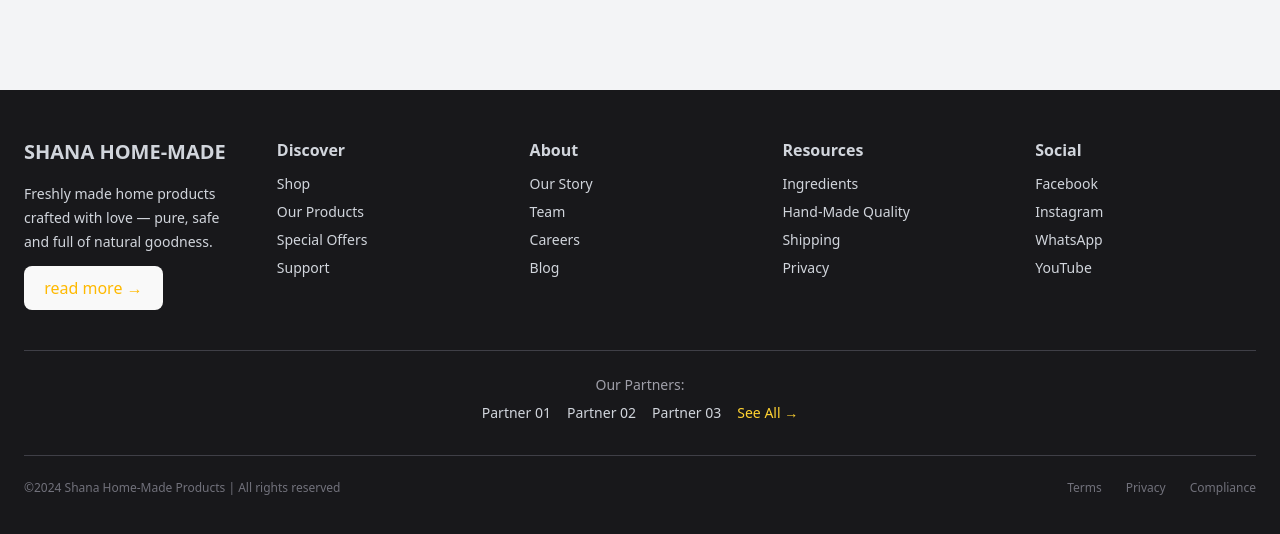
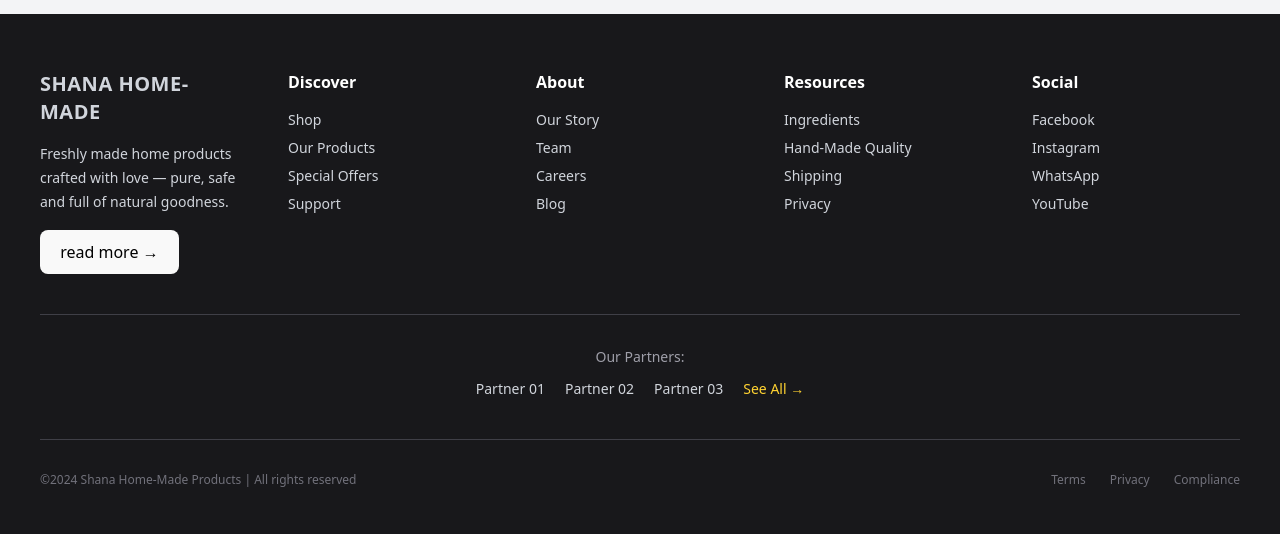
Before and after one commit to Shana-dude/mernpro-aws-ecom, a React (Vite) app in the folder frontend/: page / in a window 1280 px wide. Shown: the part 256-790 px from the top of the page. Built offline with nearby package versions, Linux system fonts and the light colour scheme; no server answers.

Commit message:
Update App.jsx

```diff
--- a/frontend/src/App.jsx
+++ b/frontend/src/App.jsx
@@ -129,86 +129,92 @@
       </main>
 
       {/* ================= FOOTER ================= */}
-      <footer className="bg-zinc-900 text-gray-300 py-12 px-6">
-        <div className="max-w-7xl mx-auto grid grid-cols-1 md:grid-cols-5 gap-8">
+     <footer className="bg-zinc-900 text-gray-300 py-14 px-10">
+  <div className="max-w-7xl mx-auto grid grid-cols-1 md:grid-cols-5 gap-10">
+
     {/* Brand */}
     <div>
-            <h2 className="text-xl font-semibold">SHANA HOME-MADE</h2>
+      <h2 className="text-xl font-semibold tracking-wide">SHANA HOME-MADE</h2>
       <p className="mt-4 text-sm leading-6">
         Freshly made home products crafted with love —
         pure, safe and full of natural goodness.
       </p>
-            <button className="mt-3 text-sm text-amber-400 hover:text-amber-300">
+
+      <button className="mt-4 bg-amber-400 text-black text-sm px-4 py-1 rounded hover:opacity-80 transition">
         read more →
       </button>
     </div>
 
     {/* Discover */}
     <div>
-            <h3 className="font-semibold mb-3">Discover</h3>
+      <h3 className="font-semibold mb-4 text-white">Discover</h3>
       <ul className="space-y-2 text-sm">
-              <li>Shop</li>
-              <li>Our Products</li>
-              <li>Special Offers</li>
-              <li>Support</li>
+        <li className="hover:text-white cursor-pointer">Shop</li>
+        <li className="hover:text-white cursor-pointer">Our Products</li>
+        <li className="hover:text-white cursor-pointer">Special Offers</li>
+        <li className="hover:text-white cursor-pointer">Support</li>
       </ul>
     </div>
 
     {/* About */}
     <div>
-            <h3 className="font-semibold mb-3">About</h3>
+      <h3 className="font-semibold mb-4 text-white">About</h3>
       <ul className="space-y-2 text-sm">
-              <li>Our Story</li>
-              <li>Team</li>
-              <li>Careers</li>
-              <li>Blog</li>
+        <li className="hover:text-white cursor-pointer">Our Story</li>
+        <li className="hover:text-white cursor-pointer">Team</li>
+        <li className="hover:text-white cursor-pointer">Careers</li>
+        <li className="hover:text-white cursor-pointer">Blog</li>
       </ul>
     </div>
 
     {/* Resources */}
     <div>
-            <h3 className="font-semibold mb-3">Resources</h3>
+      <h3 className="font-semibold mb-4 text-white">Resources</h3>
       <ul className="space-y-2 text-sm">
-              <li>Ingredients</li>
-              <li>Hand-Made Quality</li>
-              <li>Shipping</li>
-              <li>Privacy</li>
+        <li className="hover:text-white cursor-pointer">Ingredients</li>
+        <li className="hover:text-white cursor-pointer">Hand-Made Quality</li>
+        <li className="hover:text-white cursor-pointer">Shipping</li>
+        <li className="hover:text-white cursor-pointer">Privacy</li>
       </ul>
     </div>
 
     {/* Social */}
     <div>
-            <h3 className="font-semibold mb-3">Social</h3>
+      <h3 className="font-semibold mb-4 text-white">Social</h3>
       <ul className="space-y-2 text-sm">
-              <li>Facebook</li>
-              <li>Instagram</li>
-              <li>WhatsApp</li>
-              <li>YouTube</li>
+        <li className="hover:text-white cursor-pointer">Facebook</li>
+        <li className="hover:text-white cursor-pointer">Instagram</li>
+        <li className="hover:text-white cursor-pointer">WhatsApp</li>
+        <li className="hover:text-white cursor-pointer">YouTube</li>
       </ul>
     </div>
   </div>
 
   {/* Partners */}
-        <div className="border-t border-zinc-700 mt-10 pt-6 text-sm text-center">
-          <p className="text-zinc-400">Our Partners:</p>
-          <p className="mt-2 space-x-4">
-            <span>Partner 01</span>
-            <span>Partner 02</span>
-            <span>Partner 03</span>
-            <span className="text-amber-300 cursor-pointer">See All →</span>
+  <div className="border-t border-zinc-700 mt-10 pt-8 text-sm text-center">
+    <p className="text-zinc-400 mb-3">Our Partners:</p>
+    <p className="space-x-5">
+      <span className="hover:text-white cursor-pointer">Partner 01</span>
+      <span className="hover:text-white cursor-pointer">Partner 02</span>
+      <span className="hover:text-white cursor-pointer">Partner 03</span>
+      <span className="text-amber-300 hover:text-amber-200 cursor-pointer">
+        See All →
+      </span>
     </p>
   </div>
 
-        {/* Bottom */}
-        <div className="border-t border-zinc-700 mt-8 pt-6 flex flex-col md:flex-row justify-between text-xs text-zinc-500">
+  {/* Copyright */}
+  <div className="border-t border-zinc-700 mt-10 pt-8 flex flex-col md:flex-row justify-between text-xs text-zinc-500">
     <p>©2024 Shana Home-Made Products | All rights reserved</p>
+
     <div className="space-x-6 mt-4 md:mt-0">
-            <span>Terms</span>
-            <span>Privacy</span>
-            <span>Compliance</span>
+      <span className="hover:text-white cursor-pointer">Terms</span>
+      <span className="hover:text-white cursor-pointer">Privacy</span>
+      <span className="hover:text-white cursor-pointer">Compliance</span>
     </div>
   </div>
 </footer>
+
     </div>
   );
 }
```
Lines whose indentation alone changed are shown as unchanged.
